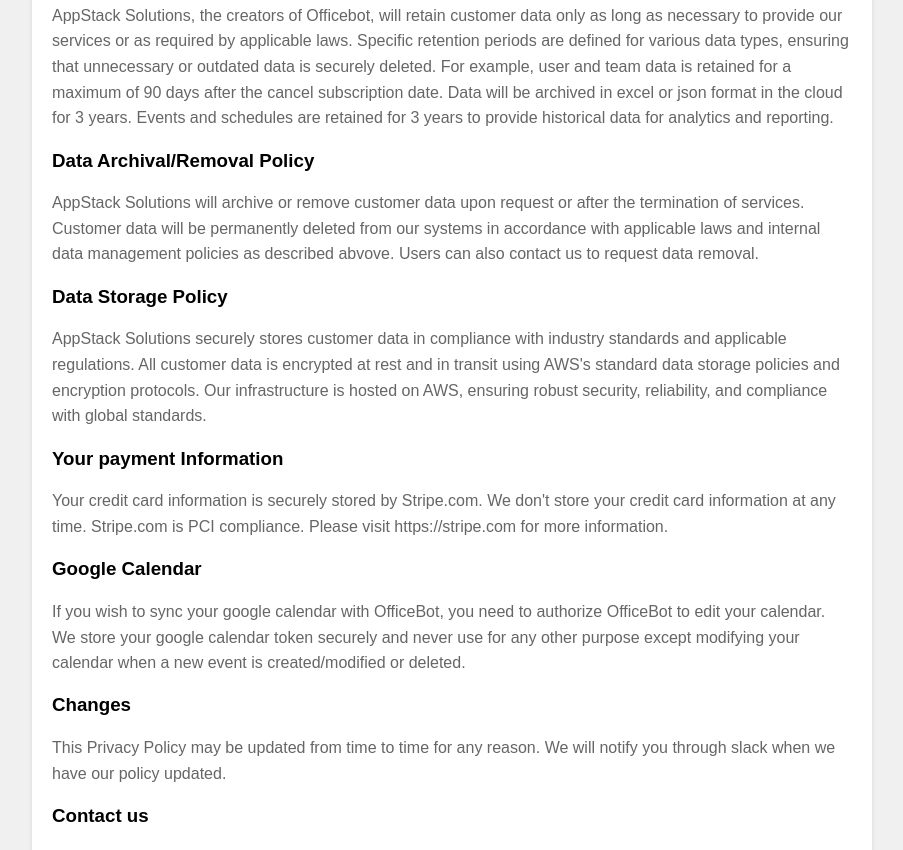
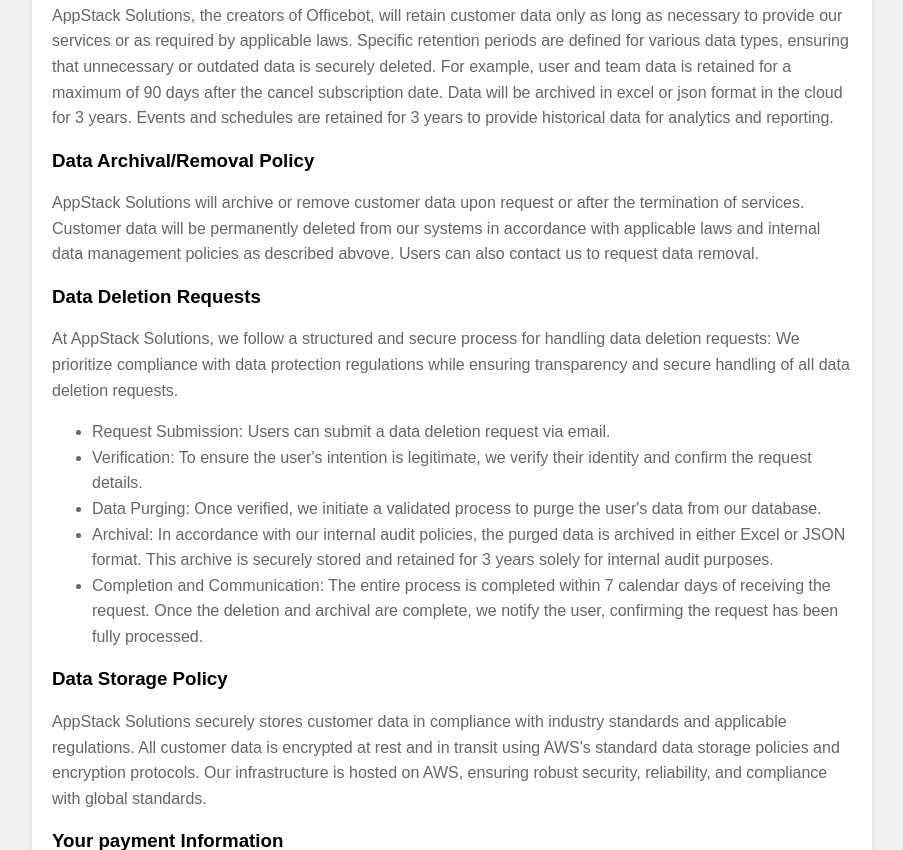
Before and after one commit to appstacksolutions/officebot-legal, a plain HTML site: page privacy.html in a window 1280 px wide. Shown: the part 538-1388 px from the top of the page, without its empty margins (188-1091 px from the left). Drawn offline with Linux system fonts and the light colour scheme.

Commit message:
updated data deletion request process

```diff
--- a/privacy.html
+++ b/privacy.html
@@ -26,7 +26,8 @@
         text-align: center;
       }
 
-      p {
+      p,
+      ul {
         line-height: 1.6;
         color: #666;
       }
@@ -93,6 +94,40 @@
         to request data removal.
       </p>
 
+      <h3 class="text-center">Data Deletion Requests</h3>
+      <p>
+        At AppStack Solutions, we follow a structured and secure process for
+        handling data deletion requests: We prioritize compliance with data
+        protection regulations while ensuring transparency and secure handling
+        of all data deletion requests.
+      </p>
+      <ul>
+        <li>
+          Request Submission: Users can submit a data deletion request via
+          email.
+        </li>
+        <li>
+          Verification: To ensure the user's intention is legitimate, we verify
+          their identity and confirm the request details.
+        </li>
+        <li>
+          Data Purging: Once verified, we initiate a validated process to purge
+          the user's data from our database.
+        </li>
+        <li>
+          Archival: In accordance with our internal audit policies, the purged
+          data is archived in either Excel or JSON format. This archive is
+          securely stored and retained for 3 years solely for internal audit
+          purposes.
+        </li>
+        <li>
+          Completion and Communication: The entire process is completed within 7
+          calendar days of receiving the request. Once the deletion and archival
+          are complete, we notify the user, confirming the request has been
+          fully processed.
+        </li>
+      </ul>
+
       <h3 class="text-center">Data Storage Policy</h3>
       <p>
         AppStack Solutions securely stores customer data in compliance with
```
